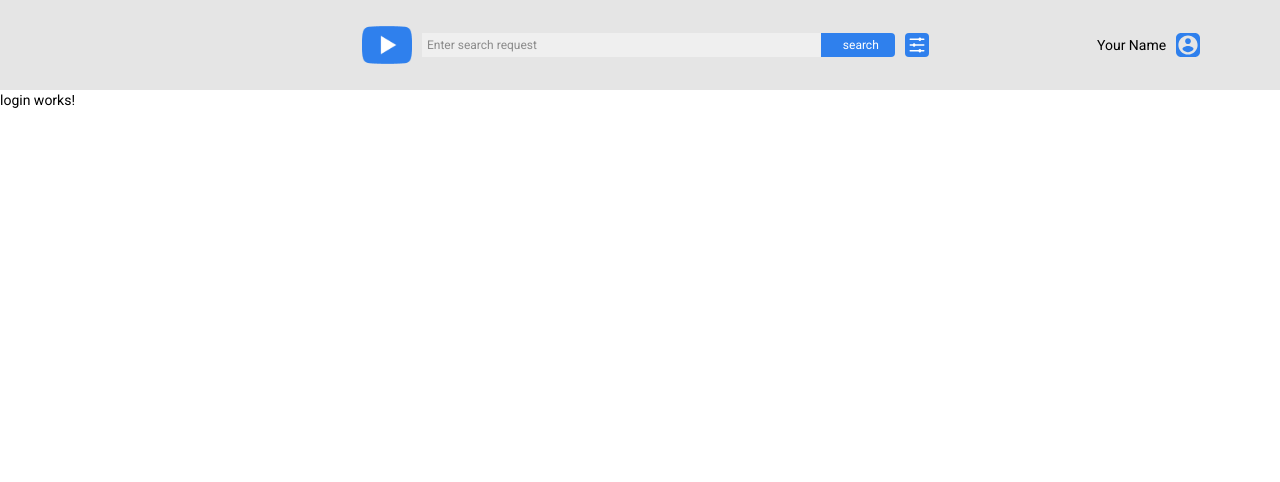
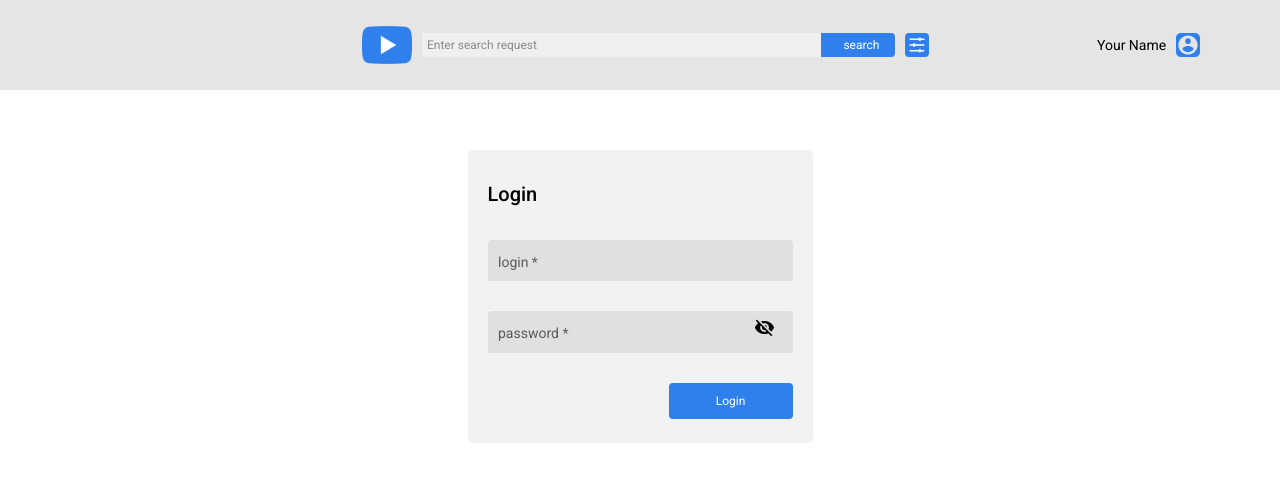
Before and after one commit to fromarys/youtube-client-app, an Angular app in the folder youtube-client-app/: page /auth in a window 1280 px wide. Shown: the top 482 px of the page. Built offline with nearby package versions, Linux system fonts and the light colour scheme.

Commit message:
feat: add auth page layout

```diff
--- a/youtube-client-app/src/app/auth/auth.module.ts
+++ b/youtube-client-app/src/app/auth/auth.module.ts
@@ -1,6 +1,6 @@
 import { NgModule } from '@angular/core';
 import { CommonModule } from '@angular/common';
-
+import { SharedModule } from '../shared/shared.module';
 import { AuthRoutingModule } from './auth-routing.module';
 import { LoginComponent } from './login/login.component';
 
@@ -11,6 +11,7 @@ import { LoginComponent } from './login/login.component';
   imports: [
     CommonModule,
     AuthRoutingModule,
+    SharedModule,
   ],
 })
 export class AuthModule { }
--- a/youtube-client-app/src/app/auth/login/login.component.html
+++ b/youtube-client-app/src/app/auth/login/login.component.html
@@ -1 +1,19 @@
-<p>login works!</p>
+<div class="container">
+  <div class="login">
+    <h2 class="login__title">Login</h2>
+    <mat-form-field appearance="fill">
+      <mat-label>login</mat-label>
+      <input matInput placeholder="mail@example.com"[formControl]="email" required>
+      <mat-error *ngIf="email.invalid">{{getEmailErrorMessage()}}</mat-error>
+    </mat-form-field>
+    <mat-form-field appearance="fill">
+      <mat-label>password</mat-label>
+      <input matInput [type]="hide ? 'password' : 'text'" [formControl]="password" required>
+      <mat-error *ngIf="password.invalid">{{getPasswordErrorMessage()}}</mat-error>
+      <button mat-icon-button matSuffix (click)="hide = !hide" [attr.aria-label]="'Hide password'" [attr.aria-pressed]="hide">
+        <mat-icon>{{hide ? 'visibility_off' : 'visibility'}}</mat-icon>
+      </button>
+    </mat-form-field>
+    <button mat-button class="login__button">Login</button>
+  </div>
+</div>
--- a/youtube-client-app/src/app/auth/login/login.component.scss
+++ b/youtube-client-app/src/app/auth/login/login.component.scss
@@ -0,0 +1,60 @@
+@import './../../styles/mixins.scss';
+@import './../../styles/variables.scss';
+
+.login {
+  display: flex;
+  flex-direction: column;
+  row-gap: 3rem;
+  max-width: 34.5rem;
+  width: 100%;
+  background-color: var(--login-form-bg-color);
+  padding: 2.8rem 2rem 2.4rem;
+  margin: 0 auto;
+  margin-top: 4.5rem;
+  border-radius: 5px;
+
+  &__button {
+    background-color: var(--main-color);
+    @include font($normal, $font-12, var(--white-color));
+    max-width: 12.4rem;
+    width: 100%;
+    align-self: flex-end;
+  }
+}
+
+::ng-deep {
+  .mat-form-field-appearance-fill {
+    .mat-form-field-flex {
+      padding: 0 0.75em 0!important;
+      background-color: var(--login-bg-color);
+    }
+    .mat-form-field-label {
+      margin-top: 0;
+    }
+  }
+
+  .mat-form-field-label-wrapper {
+    overflow: visible!important;
+  }
+
+  .mat-form-field-wrapper {
+    padding-bottom: 0!important;
+  }
+
+  .mat-form-field.mat-focused {
+    .mat-form-field-label {
+      transform: translateY(-2.5em)!important;
+    }
+  }
+
+  .mat-typography h2 {
+    margin: 0;
+  }
+
+  .mat-form-field-underline {
+    display: none;
+  }
+  .mat-form-field-appearance-fill.mat-form-field-can-float.mat-form-field-should-float .mat-form-field-label {
+    transform: translateY(-2.5em)!important;
+  }
+}
--- a/youtube-client-app/src/app/auth/login/login.component.ts
+++ b/youtube-client-app/src/app/auth/login/login.component.ts
@@ -1,15 +1,29 @@
 import { Component, OnInit } from '@angular/core';
+import { FormControl, Validators } from '@angular/forms';
 
 @Component({
   selector: 'app-login',
   templateUrl: './login.component.html',
-  styleUrls: ['./login.component.scss']
+  styleUrls: ['./login.component.scss'],
 })
 export class LoginComponent implements OnInit {
-
+  public hide: boolean = true;
+  public email = new FormControl('', [Validators.required, Validators.email]);
+  public password = new FormControl('', [Validators.required]);
   constructor() { }
 
   ngOnInit(): void {
   }
 
+  getEmailErrorMessage() {
+    if (this.email.hasError('required')) {
+      return 'You must enter a value';
+    }
+
+    return this.email.hasError('email') ? 'Not a valid email' : '';
+  }
+
+  getPasswordErrorMessage() {
+    return 'You must enter a password';
+  }
 }
--- a/youtube-client-app/src/app/core/pages/not-found/not-found.component.scss
+++ b/youtube-client-app/src/app/core/pages/not-found/not-found.component.scss
@@ -4,7 +4,7 @@
 .not-found {
   display: flex;
   margin: 0 auto;
-  height: 100vh;
+  height: 80vh;
   width: 25rem;
   column-gap: 1.8rem;
   align-items: center;
--- a/youtube-client-app/src/app/shared/shared.module.ts
+++ b/youtube-client-app/src/app/shared/shared.module.ts
@@ -1,7 +1,7 @@
 import { NgModule } from '@angular/core';
 import { CommonModule } from '@angular/common';
 import { HttpClientModule } from '@angular/common/http';
-import { FormsModule } from '@angular/forms';
+import { FormsModule, ReactiveFormsModule } from '@angular/forms';
 import { MatIconModule } from '@angular/material/icon';
 import { MatButtonModule } from '@angular/material/button';
 import { MatFormFieldModule } from '@angular/material/form-field';
@@ -23,6 +23,7 @@ import { MatSortModule } from '@angular/material/sort';
     MatFormFieldModule,
     MatInputModule,
     MatSortModule,
+    ReactiveFormsModule,
   ],
 })
 export class SharedModule { }
--- a/youtube-client-app/src/styles.scss
+++ b/youtube-client-app/src/styles.scss
@@ -25,6 +25,8 @@ body { margin: 0; font-family: Roboto, "Helvetica Neue", sans-serif; }
   --item-title-color: #4F4F4F;
   --item-bg-color: #E5E5E5;
   --error-font-color: #828282;
+  --login-form-bg-color: #F2F2F2;
+  --login-bg-color: #E0E0E0
 }
 
 .wrapper {
@@ -36,4 +38,5 @@ body { margin: 0; font-family: Roboto, "Helvetica Neue", sans-serif; }
   width: 100%;
   margin: 0 auto;
   padding: 1.5rem 2.8rem;
+  position: relative;
 }
```
